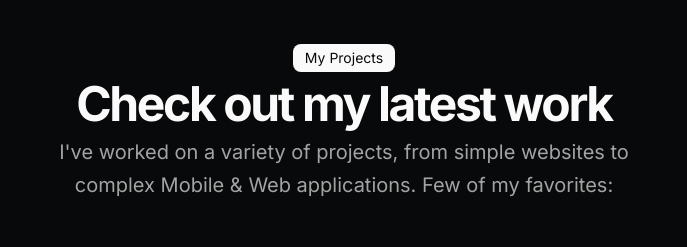
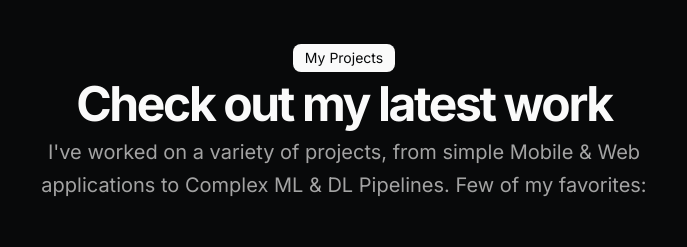
Before and after one commit to joyal-jij0/portfolio, a Next.js app: page / in a window 1280 px wide. Shown: the part 900-1147 px from the top of the page, without its empty margins (296-983 px from the left). Built offline with nearby package versions, Linux system fonts and the light colour scheme.

Commit message:
feat: update project description to include complex ML & DL pipelines

```diff
--- a/src/app/page.tsx
+++ b/src/app/page.tsx
@@ -128,7 +128,7 @@ export default function Page() {
                 </h2>
                 <p className="text-muted-foreground md:text-xl/relaxed lg:text-base/relaxed xl:text-xl/relaxed">
                   I&apos;ve worked on a variety of projects, from simple
-                  websites to complex Mobile & Web applications. Few of my
+                  Mobile & Web applications to Complex ML & DL Pipelines. Few of my
                   favorites:
                 </p>
               </div>
```
